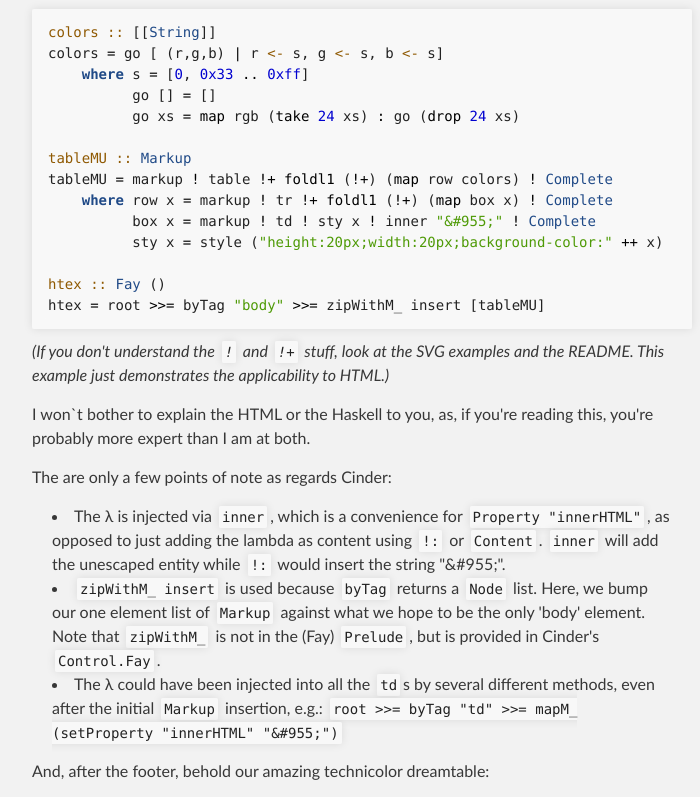
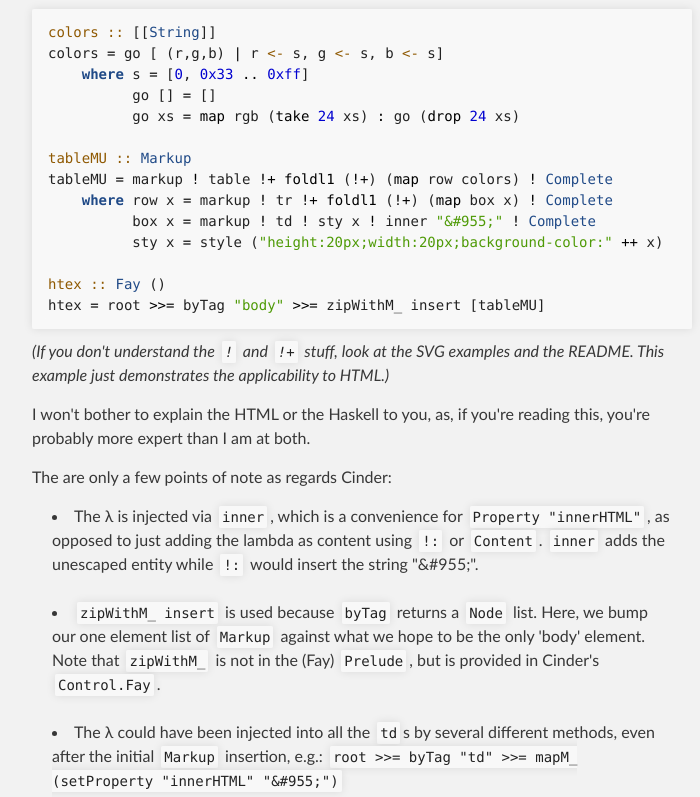
Before and after one commit to crooney/cinder, a plain HTML site: page table.html in a window 1280 px wide. Shown: the part 382-1179 px from the top of the page, without its empty margins (288-988 px from the left). Drawn offline with Linux system fonts and the light colour scheme.

Commit message:
copy tweak

```diff
--- a/table.html
+++ b/table.html
@@ -63,11 +63,11 @@ tableMU <span class="fu">=</span> markup <span class="fu">!</span> table <span c
 <span class="ot">htex ::</span> <span class="dt">Fay</span> ()
 htex <span class="fu">=</span> root <span class="fu">&gt;&gt;=</span> byTag <span class="st">&quot;body&quot;</span> <span class="fu">&gt;&gt;=</span> zipWithM_ insert [tableMU]</code></pre>
 <p><em>(If you don't understand the <code>!</code> and <code>!+</code> stuff, look at the SVG examples and the README. This example just demonstrates the applicability to HTML.)</em></p>
-<p>I won`t bother to explain the HTML or the Haskell to you, as, if you're reading this, you're probably more expert than I am at both.</p>
+<p>I won't bother to explain the HTML or the Haskell to you, as, if you're reading this, you're probably more expert than I am at both.</p>
 <p>The are only a few points of note as regards Cinder:</p>
 <ul>
-<li>The λ is injected via <code>inner</code>, which is a convenience for <code>Property &quot;innerHTML&quot;</code>, as opposed to just adding the lambda as content using <code>!:</code> or <code>Content</code>. <code>inner</code> will add the unescaped entity while <code>!:</code> would insert the string &quot;&amp;#955;&quot;.</li>
-<li><code>zipWithM_ insert</code> is used because <code>byTag</code> returns a <code>Node</code> list. Here, we bump our one element list of <code>Markup</code> against what we hope to be the only 'body' element. Note that <code>zipWithM_</code> is not in the (Fay) <code>Prelude</code>, but is provided in Cinder's <code>Control.Fay</code>.</li>
+<li>The λ is injected via <code>inner</code>, which is a convenience for <code>Property &quot;innerHTML&quot;</code>, as opposed to just adding the lambda as content using <code>!:</code> or <code>Content</code>. <code>inner</code> adds the unescaped entity while <code>!:</code> would insert the string &quot;&amp;#955;&quot;.<br><br></li>
+<li><code>zipWithM_ insert</code> is used because <code>byTag</code> returns a <code>Node</code> list. Here, we bump our one element list of <code>Markup</code> against what we hope to be the only 'body' element. Note that <code>zipWithM_</code> is not in the (Fay) <code>Prelude</code>, but is provided in Cinder's <code>Control.Fay</code>.<br><br></li>
 <li>The λ could have been injected into all the <code>td</code>s by several different methods, even after the initial <code>Markup</code> insertion, e.g.: <code>root &gt;&gt;= byTag &quot;td&quot; &gt;&gt;= mapM_ (setProperty &quot;innerHTML&quot; &quot;&amp;#955;&quot;)</code></li>
 </ul>
 <p>And, after the footer, behold our amazing technicolor dreamtable:</p>
```
Also changed, not shown: index.html (+1 -0 lines), 2 other files.
